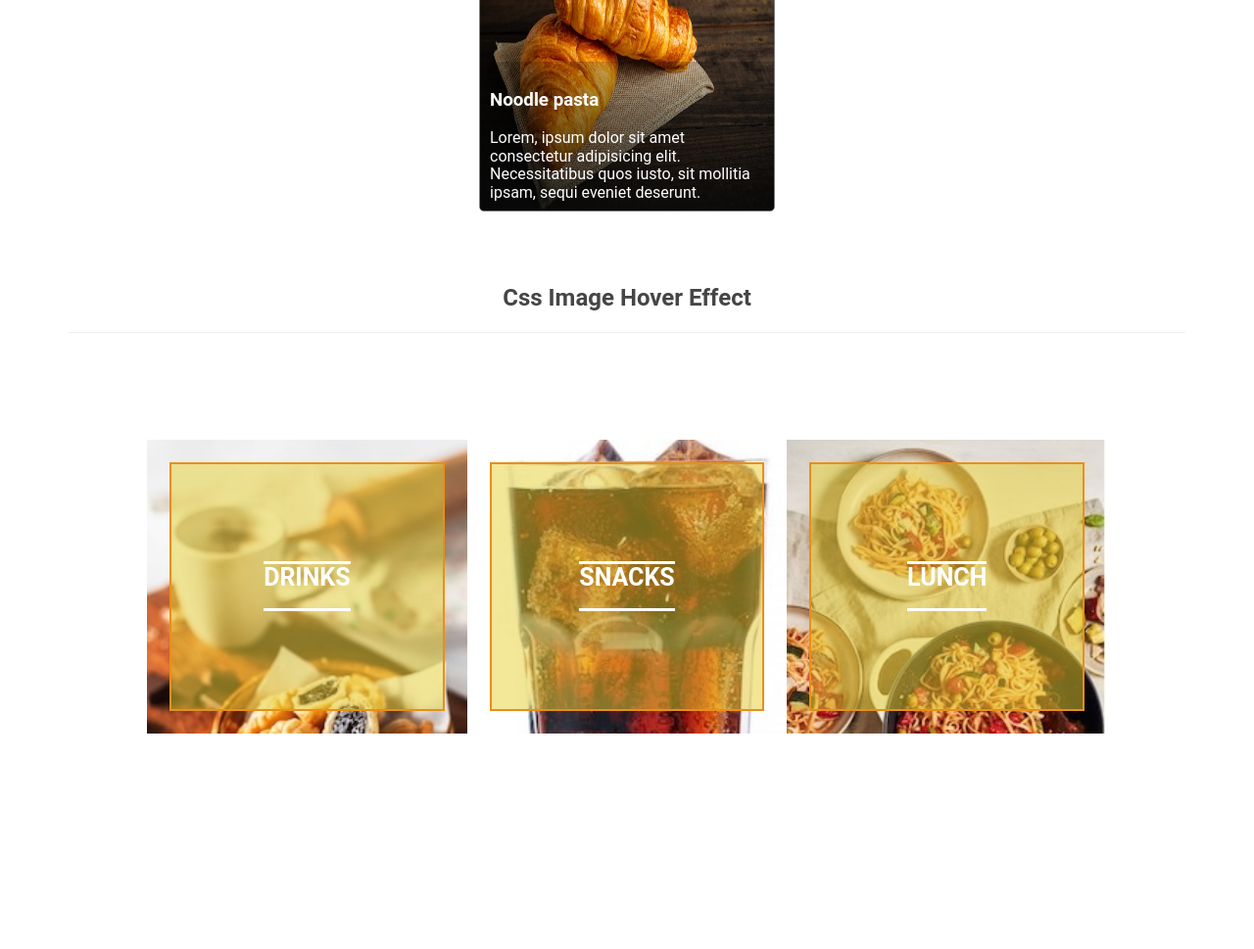
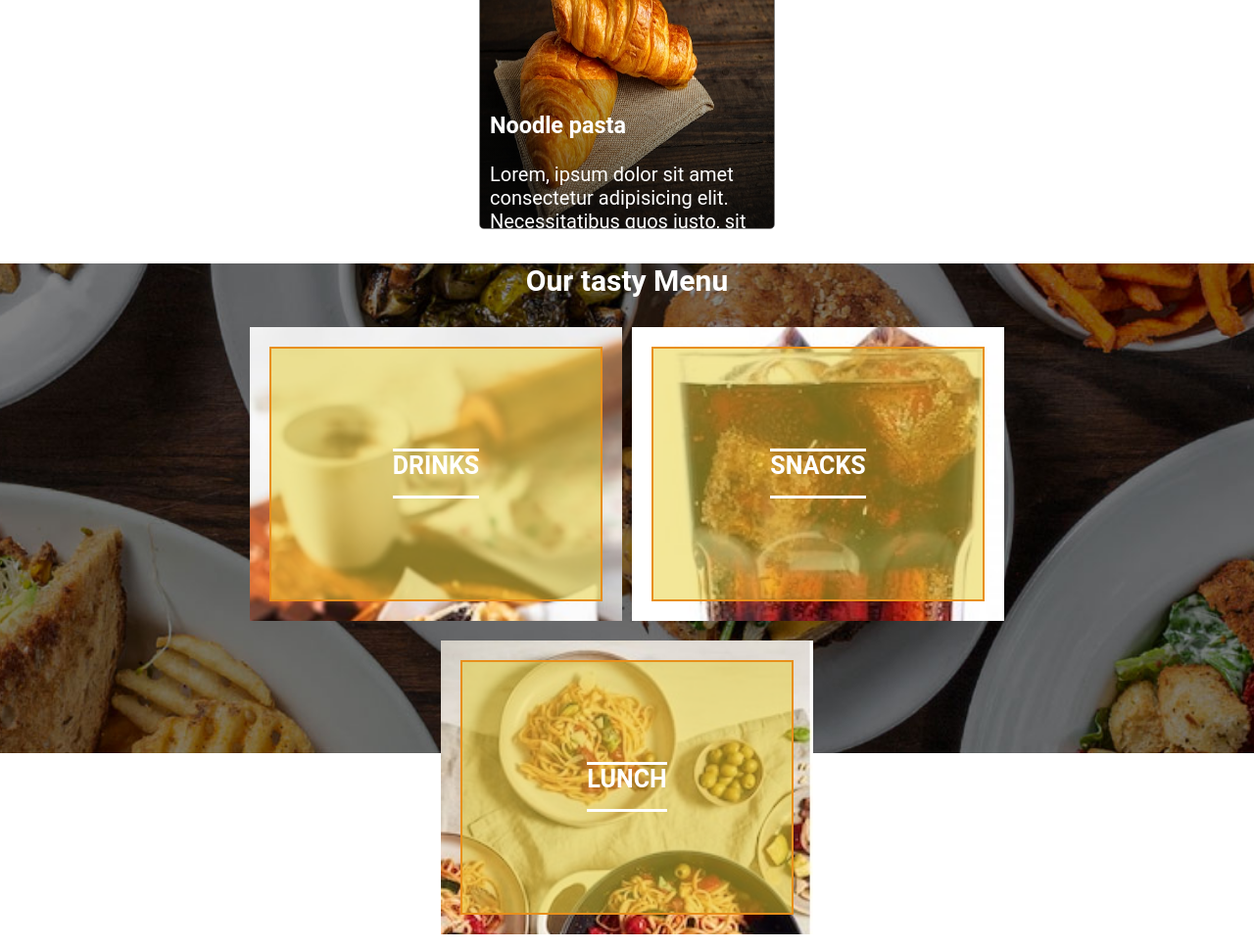
Before and after one commit to RabeyaIslam99/Cafeteria, a plain HTML site: page index.html in a window 1280 px wide. Shown: the part 485-1454 px from the top of the page at 98% size. Before the commit the page ends 1344 px from the top, so only its background shows below. Drawn offline with Linux system fonts and the light colour scheme.

Commit message:
menu card bacgroud image updated

```diff
--- a/CSS/style.css
+++ b/CSS/style.css
@@ -113,59 +113,75 @@
 /* Our tasty menu css start */
 
 *::before,
-*::after{
+/* *::after{
     box-sizing: border-box;
-}
-html{
+} */
+/* html{
     line-height: 1.15;
-}
+} */
 body{
     font-family: 'roboto', sans-serif;
-    color: #454545;
+    color: white;
     font-weight: 400;
-    background: #ffffff;
+    font-size: 20px;
+    /* background: #ffffff; */
+
 }
 
 .container{
     width: 100%;
-    /* padding-right:10px ;
-    padding-left: 10px; */
+    padding-right:10px ;
+    padding-left: 10px;
     margin-right: auto;
     margin-left: auto;
+
+
 }
 .row{
     display: flex;
     flex-wrap: wrap;
     justify-content: center;
-    padding: 80px;
+    /* padding: 50px; */
+
     /* margin-right: -10px;
     margin-left: -10px; */
 }
 .column{
     position: relative;
     width: 100%;
+    margin: 5px;
     /* padding-right: 2px;
     padding-left: 2px;
     flex: 0 0 100%;
     max-width: 100%; */
 }
+#full-container{
+    background: url(../images/banner-4.jpg);
+    background-size: cover;
+    background-position: center;
+    height: 500px;
+    /* padding-top: 50px;
+    padding-bottom: 50px; */
+
+}
 .section-title{
     position: relative;
     width: 100%;
     text-align: center;
-    padding: 45px 0 30px 0;
+    /* padding: 5px 0 5px 0; */
+
 }
-.section-title::after{
+/* .section-title::after{
     position: absolute;
     content: "";
     width: 100%;
     height: 1px;
     left: 0;
     background: #eeeeee;
-}
+} */
 .effect{
     position: relative;
-    margin-bottom: 30px;
+    margin-bottom: 10px;
     overflow: hidden;
     width: 100%;
     height: 300px;
@@ -190,11 +206,12 @@ body{
 } */
 .effect .effect-text{
     position: absolute;
-    top: 23px;
-    right: 23px;
-    bottom: 23px;
-    left: 23px;
+    top: 20px;
+    right: 20px;
+    bottom: 20px;
+    left: 20px;
     display: flex;
+
     align-items: center;
     justify-content: center;
     text-align: center;
@@ -211,26 +228,26 @@ body{
     /* padding: 15px; */
     /* z-index: 1; */
 }
-.effect .effect-text:before,
+/* .effect .effect-text:before,
 .effect .effect-text:after{
     position: absolute;
     display: block;
     width: 100%;
     height: 0;
     content: '';
-}
-.effect .effect-text:before{
+} */
+/* .effect .effect-text:before{
     border-top: 3px solid #ffffff;
     border-right: 3px solid #ffffff;
     left: -100%;
     top: 0;
-}
-.effect .effect-text:after{
+} */
+/* .effect .effect-text:after{
     border-bottom: 3px solid #ffffff;
     border-left: 3px solid #ffffff;
     left: 100%;
     bottom: 0;
-}
+} */
 .effect .effect-text{
     opacity: 1;
 }
--- a/index.html
+++ b/index.html
@@ -100,10 +100,10 @@
         </div>
     </section>
       <!-- Our tasty menu -->
-    <section>
+    <section id="full-container">
         <div class="container">
             <div class="section-title">
-                <h1>Css Image Hover Effect</h1>
+                <h1>Our tasty Menu</h1>
             </div>
 
             <div class="row">
```
Also changed, not shown: images/banner-4.jpg (added).
